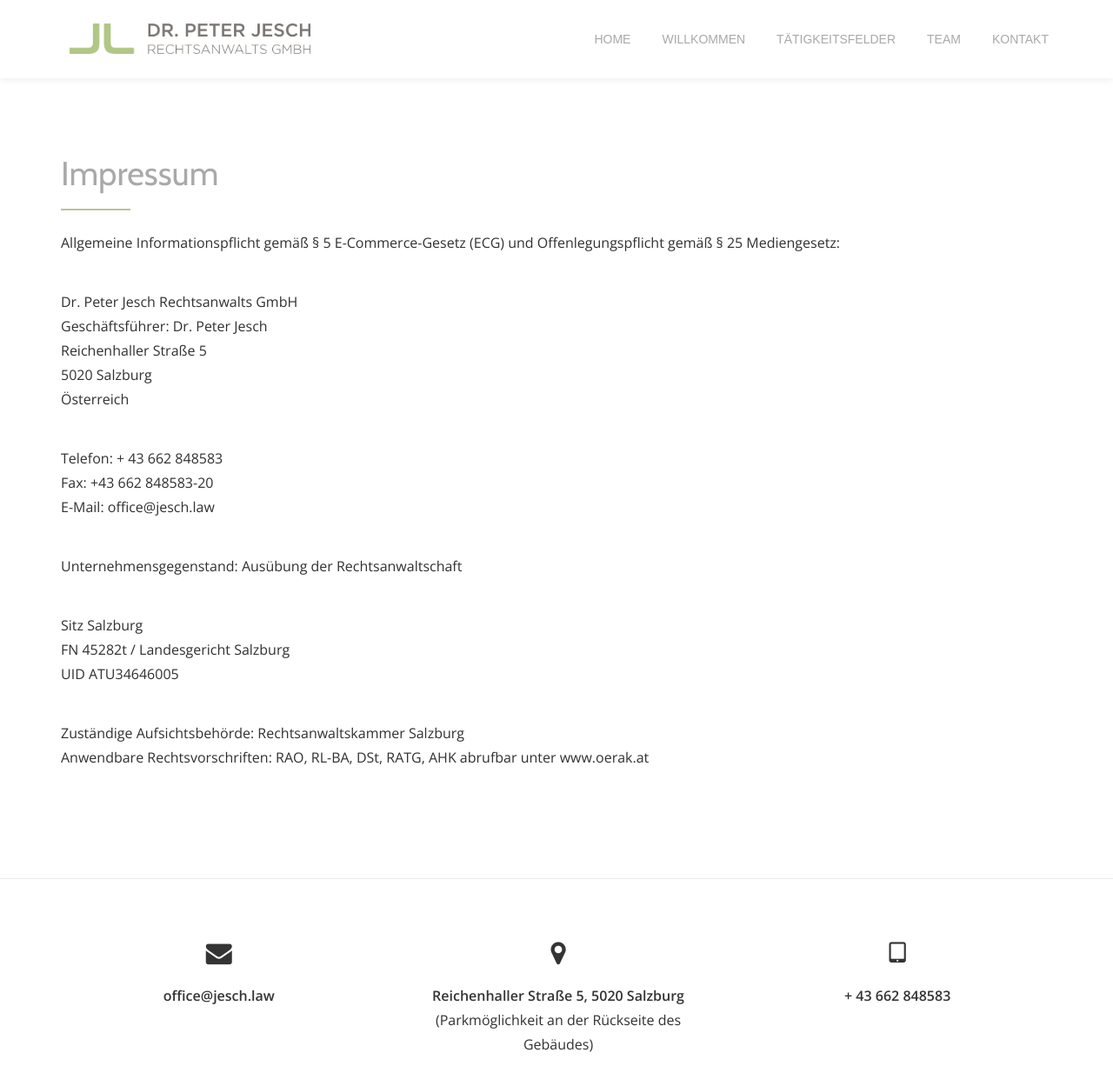
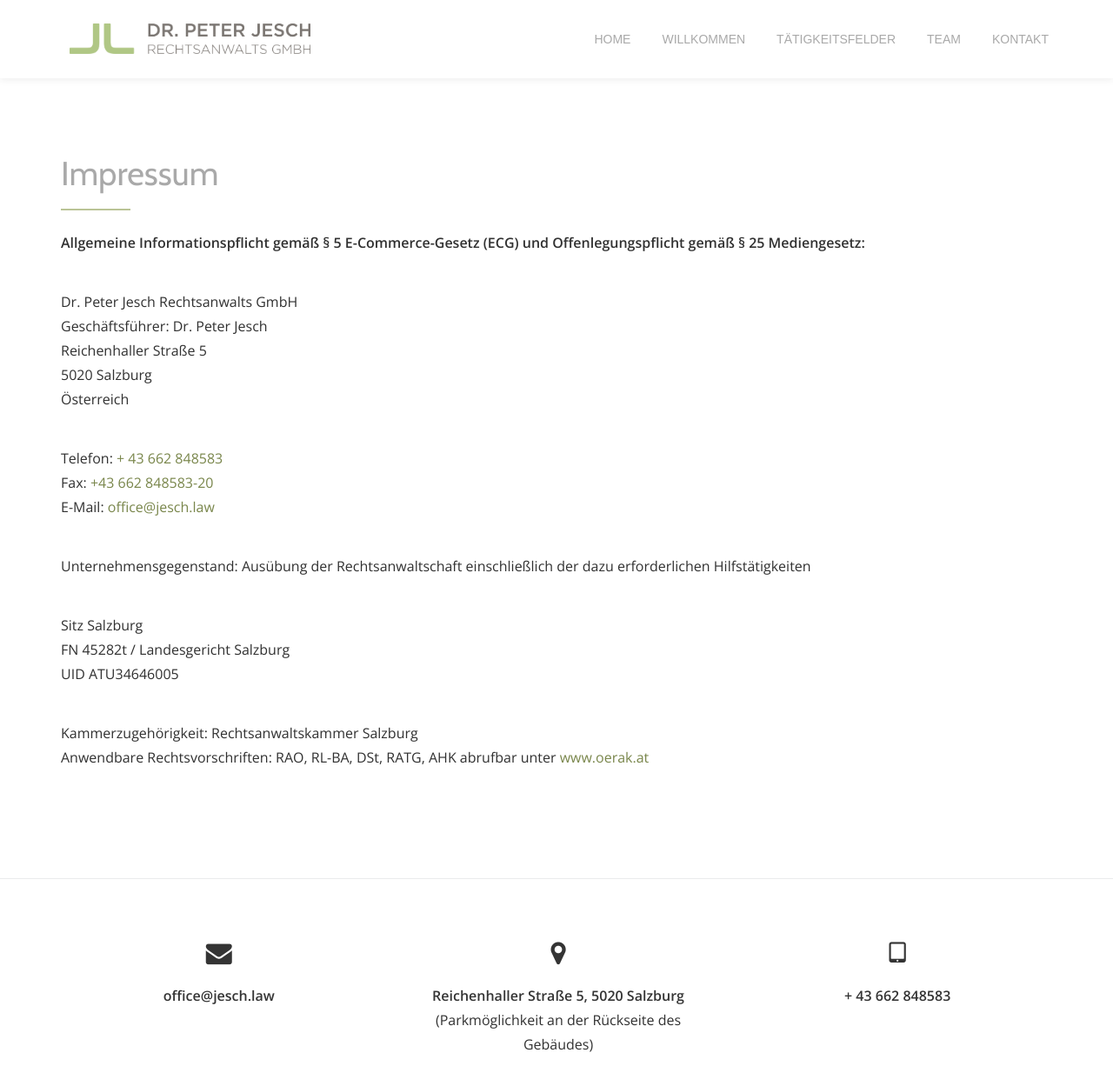
Before and after one commit to Funkmartin/Funkmartin.github.io, a Jekyll site: the page built from imprint/index.md, in a window 1280 px wide and 1400 px high, cut to the strip 0-1292 px from the top of the window. Shown: the top 1249 px of the strip at 87% size. Built offline with Jekyll 4.4.1, drawn with Linux system fonts in a browser that asks for light colours.

Commit message:
inhaltliche anpassungen

```diff
--- a/_data/team.yml
+++ b/_data/team.yml
@@ -1,11 +1,11 @@
 - name: Dr. Peter Jesch
   jobtitle: Rechtsanwalt
-  email: peter.jesch@jesch.law
+  email: office@jesch.law
   phone: +43 662 848583
 
 - name: Mag. Martin Jesch
   jobtitle: Rechtsanwaltsanwärter
-  email: martin.jesch@jesch.law
+  email: office@jesch.law
   phone: +43 662 848583
 
 - name: Elisabeth Kremmel
--- a/_sass/_cognify.scss
+++ b/_sass/_cognify.scss
@@ -6,6 +6,7 @@
 $logo-dark-blue: #232e40;
 $logo-light-blue: #00abc4;
 $dark-green: #909f59;
+$darker-green: #79864b;
 
 .single-service h3 {
 	color: $text-gray;
@@ -142,11 +143,11 @@
 }
 
 a {
-  color: $text-gray;
+  color: $darker-green;
 }
 
 a:hover {
-  color: $dark-green;
+  color: $darker-green;
 }
 
 .contact-info .contact-links a:hover {
--- a/imprint/index.md
+++ b/imprint/index.md
@@ -4,7 +4,7 @@
 permalink: /imprint/
 ---
 
-Allgemeine Informationspflicht gemäß § 5 E-Commerce-Gesetz (ECG) und Offenlegungspflicht gemäß § 25 Mediengesetz:
+**Allgemeine Informationspflicht gemäß § 5 E-Commerce-Gesetz (ECG) und Offenlegungspflicht gemäß § 25 Mediengesetz:**
 
 {{ site.company.imprint.name }}<br>
 {{ site.company.imprint.ceo }}<br>
@@ -16,11 +16,11 @@
 Fax: [{{ site.company.fax }}](tel:{{ site.company.fax }})<br>
 E-Mail: [{{ site.company.email }}](mailto:{{ site.company.email }})
 
-Unternehmensgegenstand: Ausübung der Rechtsanwaltschaft
+Unternehmensgegenstand: Ausübung der Rechtsanwaltschaft einschließlich der dazu erforderlichen Hilfstätigkeiten
 
 {{ site.company.imprint.firmensitz }}<br>
 {{ site.company.imprint.firmennummer }} / {{ site.company.imprint.gerichtsstand }}<br>
 UID {{ site.company.imprint.uid }}
 
-Zuständige Aufsichtsbehörde: {{ site.company.imprint.aufsichtsbehoerde }} <br>
+Kammerzugehörigkeit: {{ site.company.imprint.aufsichtsbehoerde }} <br>
 Anwendbare Rechtsvorschriften: RAO, RL-BA, DSt, RATG, AHK abrufbar unter [www.oerak.at](http://www.oerak.at){:target="_blank"}
--- a/index.html
+++ b/index.html
@@ -37,6 +37,7 @@
           Schadenersatz- und Gewährleistungsrecht <br>
           Familien- und Erbrecht <br>
           Wirtschaftsrecht <br>
+          Wirtschafts- und Finanzstrafrecht <br>
           Immobilienrecht <br>
           Baurecht <br>
           Bauträgervertragsrecht <br>
@@ -44,7 +45,6 @@
           Miet- und Wohnungseigentumsrecht <br>
           Vertragserrichtung und Vertragsprüfung <br>
           Arzthaftungsrecht <br>
-          Finanzstrafrecht <br>
           Versicherungsrecht <br>
           Verkehrs(unfalls)recht <br>
           Vereinsrecht <br>
```
Also changed, not shown: AGB/AGB.md (+2 -1 lines), datenschutz/datenschutz.md (+6 -2 lines).
